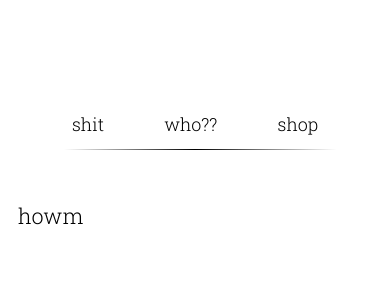
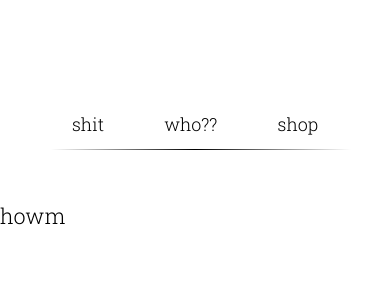
Before and after one commit to behealy/bepis, a Next.js app: page / in a window 390 px wide. Shown: the top 300 px of the page. Built offline with nearby package versions, Linux system fonts and the light colour scheme.

Commit message:
adaptive width

```diff
--- a/components/layout.module.css
+++ b/components/layout.module.css
@@ -1,5 +1,6 @@
 .container {
     width: 100%;
+    height: 100%;
     max-width: 1024px;
     padding: 0 1rem;
     margin: 0 auto;
@@ -37,3 +38,9 @@
     font-weight: 500;
     color: #5a5a5a;
 }
+
+@media screen and (max-width: 500px) {
+    .container {
+        padding: 0;
+    }
+}
```
Lines whose indentation alone changed are shown as unchanged.
